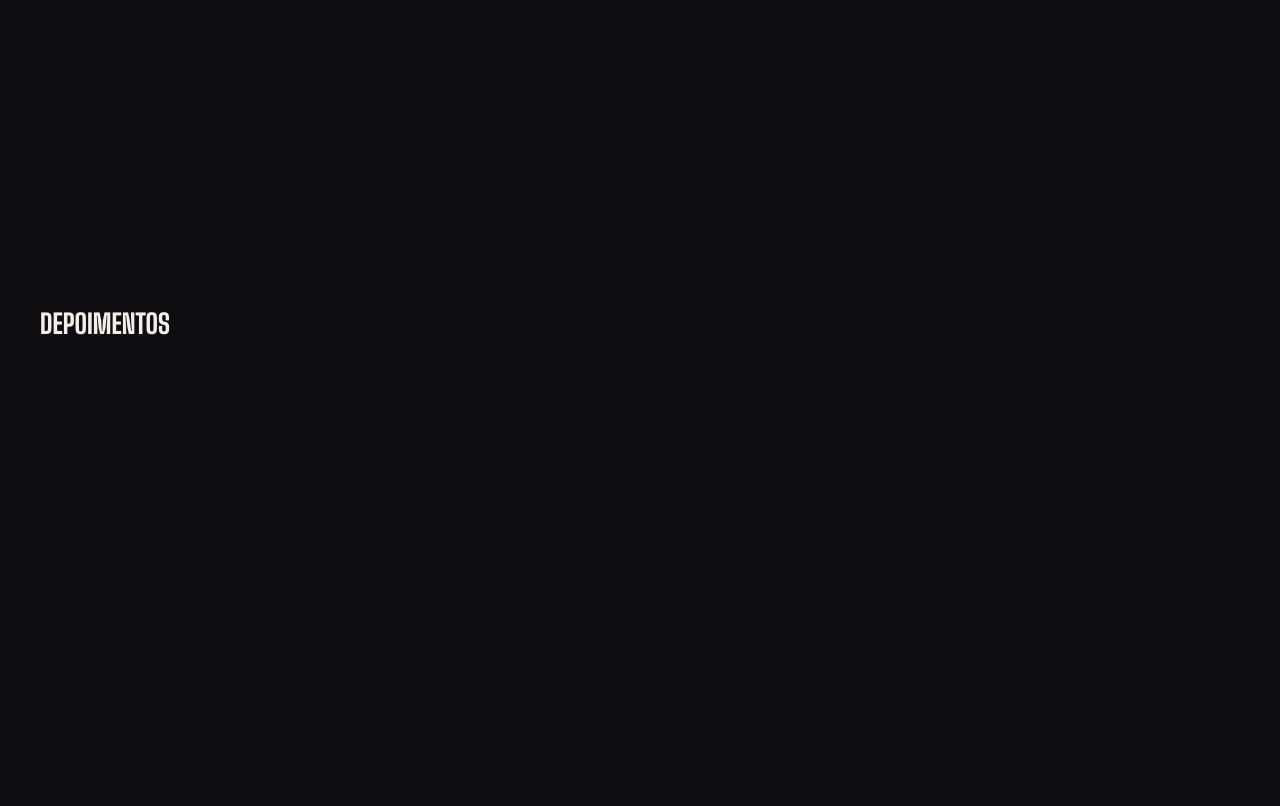
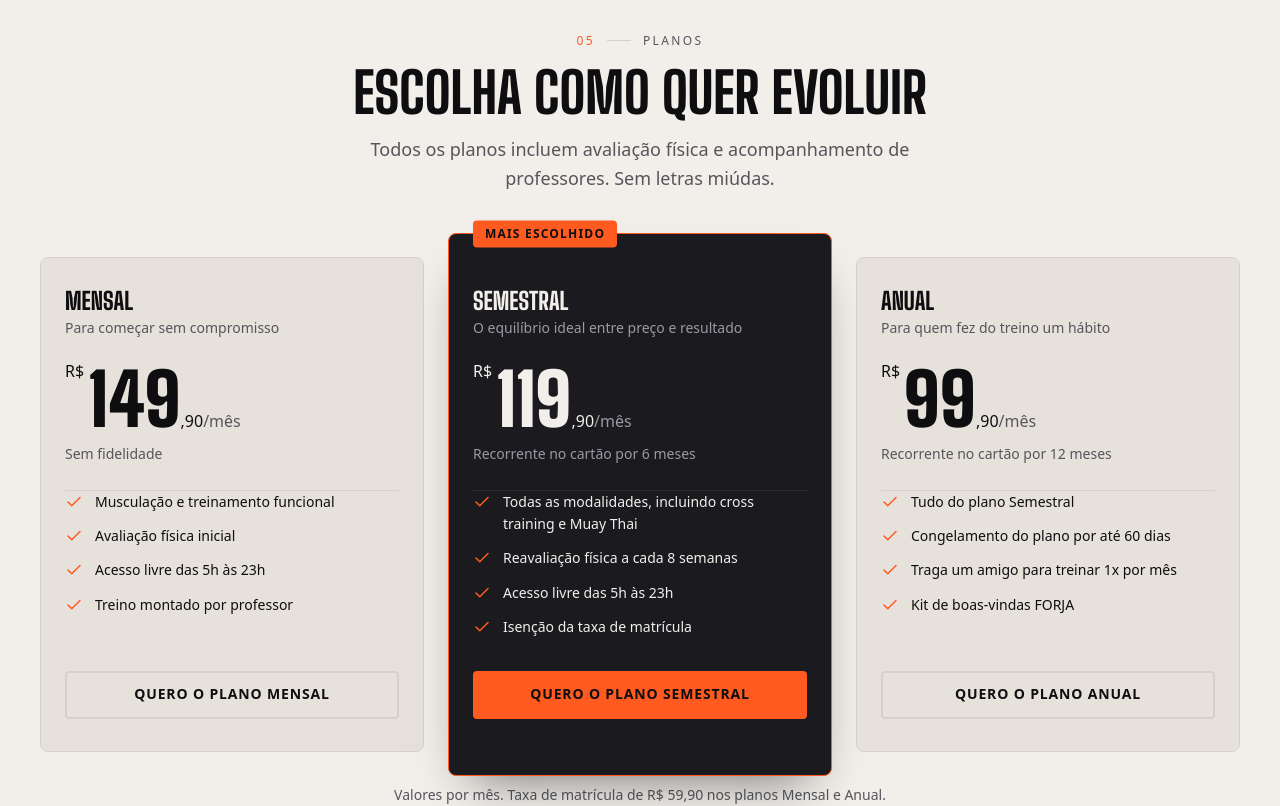
Before and after one commit to CaioDalNegro/landing-page-academia, a React (Vite) app: page / in a window 1280 px wide. Shown: the part 4620-5426 px from the top of the page. Built offline with nearby package versions, Linux system fonts and the light colour scheme.

Commit message:
feat: adiciona seção de planos com destaque

```diff
--- a/src/App.jsx
+++ b/src/App.jsx
@@ -2,9 +2,11 @@ import Header from './sections/Header/Header';
 import Hero from './sections/Hero/Hero';
 import About from './sections/About/About';
 import Modalities from './sections/Modalities/Modalities';
+import Facilities from './sections/Facilities/Facilities';
+import Plans from './sections/Plans/Plans';
 
 // Seções provisórias para testar a navegação; serão substituídas nas próximas etapas
-const PLACEHOLDER_SECTIONS = ['estrutura', 'planos', 'depoimentos', 'contato'];
+const PLACEHOLDER_SECTIONS = ['depoimentos', 'contato'];
 
 function App() {
   return (
@@ -14,6 +16,8 @@ function App() {
         <Hero />
         <About />
         <Modalities />
+        <Facilities />
+        <Plans />
         {PLACEHOLDER_SECTIONS.map((id) => (
           <section
             key={id}
--- /dev/null
+++ b/src/data/plans.js
@@ -0,0 +1,40 @@
+// Planos exibidos na seção de preços; featured marca o plano em destaque
+export const PLANS = [
+  {
+    name: 'Mensal',
+    tagline: 'Para começar sem compromisso',
+    price: { reais: '149', cents: '90' },
+    billing: 'Sem fidelidade',
+    benefits: [
+      'Musculação e treinamento funcional',
+      'Avaliação física inicial',
+      'Acesso livre das 5h às 23h',
+      'Treino montado por professor',
+    ],
+  },
+  {
+    name: 'Semestral',
+    tagline: 'O equilíbrio ideal entre preço e resultado',
+    price: { reais: '119', cents: '90' },
+    billing: 'Recorrente no cartão por 6 meses',
+    featured: true,
+    benefits: [
+      'Todas as modalidades, incluindo cross training e Muay Thai',
+      'Reavaliação física a cada 8 semanas',
+      'Acesso livre das 5h às 23h',
+      'Isenção da taxa de matrícula',
+    ],
+  },
+  {
+    name: 'Anual',
+    tagline: 'Para quem fez do treino um hábito',
+    price: { reais: '99', cents: '90' },
+    billing: 'Recorrente no cartão por 12 meses',
+    benefits: [
+      'Tudo do plano Semestral',
+      'Congelamento do plano por até 60 dias',
+      'Traga um amigo para treinar 1x por mês',
+      'Kit de boas-vindas FORJA',
+    ],
+  },
+];
--- /dev/null
+++ b/src/sections/Plans/Plans.jsx
@@ -0,0 +1,75 @@
+import { Check } from 'lucide-react';
+import Button from '../../components/Button/Button';
+import SectionHeader from '../../components/SectionHeader/SectionHeader';
+import { PLANS } from '../../data/plans';
+import { buildWhatsAppUrl } from '../../data/contact';
+import styles from './Plans.module.css';
+
+function Plans() {
+  return (
+    // section-light troca os tokens de cor: fundo claro sem reescrever nenhum componente
+    <section id="planos" className="section section-light" aria-labelledby="planos-title">
+      <div className="container">
+        <SectionHeader
+          number="05"
+          eyebrow="Planos"
+          title="Escolha como quer evoluir"
+          titleId="planos-title"
+          description="Todos os planos incluem avaliação física e acompanhamento de professores. Sem letras miúdas."
+          className={styles.header}
+        />
+
+        <ul role="list" className={styles.list}>
+          {PLANS.map(({ name, tagline, price, billing, featured, benefits }) => (
+            <li key={name} className={`${styles.card} ${featured ? styles.featured : ''}`}>
+              {featured && <p className={styles.badge}>Mais escolhido</p>}
+
+              <h3 className={styles.name}>{name}</h3>
+              <p className={styles.tagline}>{tagline}</p>
+
+              {/* Preço visual para os olhos e texto completo para leitores de tela */}
+              <p className={styles.price}>
+                <span className="visually-hidden">
+                  R$ {price.reais},{price.cents} por mês
+                </span>
+                <span aria-hidden="true">
+                  <span className={styles.currency}>R$</span>
+                  <span className={styles.amount}>{price.reais}</span>
+                  <span className={styles.cents}>,{price.cents}</span>
+                  <span className={styles.period}>/mês</span>
+                </span>
+              </p>
+              <p className={styles.billing}>{billing}</p>
+
+              <ul role="list" className={styles.benefits}>
+                {benefits.map((benefit) => (
+                  <li key={benefit} className={styles.benefit}>
+                    <Check size={18} className={styles.check} aria-hidden="true" />
+                    {benefit}
+                  </li>
+                ))}
+              </ul>
+
+              {/* Mensagem já identifica o plano, o atendimento começa sabendo o interesse */}
+              <Button
+                href={buildWhatsAppUrl(`Olá! Tenho interesse no plano ${name} da FORJA.`)}
+                target="_blank"
+                rel="noopener noreferrer"
+                variant={featured ? 'primary' : 'outline'}
+                className={styles.cta}
+              >
+                Quero o plano {name}
+              </Button>
+            </li>
+          ))}
+        </ul>
+
+        <p className={styles.note}>
+          Valores por mês. Taxa de matrícula de R$ 59,90 nos planos Mensal e Anual.
+        </p>
+      </div>
+    </section>
+  );
+}
+
+export default Plans;
--- /dev/null
+++ b/src/sections/Plans/Plans.module.css
@@ -0,0 +1,153 @@
+/* Título centralizado: o foco da seção é a comparação entre os cards */
+.header {
+  margin-inline: auto;
+  text-align: center;
+  justify-items: center;
+}
+
+/* Celular: cards empilhados; desktop: 3 colunas (ver media query) */
+.list {
+  display: grid;
+  gap: var(--space-5);
+  max-width: 26rem;
+  margin: var(--space-8) auto 0;
+}
+
+/* Card em coluna; o botão vai para o fim com margin-top: auto */
+.card {
+  position: relative;
+  display: flex;
+  flex-direction: column;
+  padding: var(--space-6) var(--space-5);
+  border: 1px solid var(--color-border);
+  border-radius: var(--radius-md);
+  background-color: var(--color-surface);
+  color: var(--color-text);
+}
+
+/* Plano em destaque: reaplica os tokens escuros dentro da seção clara */
+.featured {
+  --color-surface: var(--color-graphite);
+  --color-border: var(--color-steel);
+  --color-text: var(--color-bone);
+  --color-text-muted: var(--color-mist);
+
+  border-color: var(--color-accent);
+  box-shadow: 0 24px 48px -24px color-mix(in srgb, var(--color-coal) 60%, transparent);
+}
+
+/* Selo posicionado sobre a borda superior do card */
+.badge {
+  position: absolute;
+  top: 0;
+  left: var(--space-5);
+  translate: 0 -50%;
+  padding: var(--space-1) var(--space-3);
+  border-radius: var(--radius-sm);
+  background-color: var(--color-accent);
+  color: var(--color-on-accent);
+  font-size: var(--fs-eyebrow);
+  font-weight: 700;
+  letter-spacing: 0.1em;
+  text-transform: uppercase;
+}
+
+.name {
+  font-size: var(--fs-h3);
+}
+
+.tagline {
+  margin-top: var(--space-1);
+  font-size: var(--fs-small);
+  color: var(--color-text-muted);
+}
+
+/* ---------- Preço ---------- */
+
+.price {
+  margin-top: var(--space-5);
+  line-height: 1;
+}
+
+.currency,
+.cents,
+.period {
+  font-size: 1rem;
+  font-weight: 500;
+}
+
+/* Alinha "R$" ao topo do número, como em etiquetas de preço */
+.currency {
+  vertical-align: top;
+  margin-right: var(--space-1);
+}
+
+.amount {
+  font-family: var(--font-display);
+  font-size: clamp(3.5rem, 3rem + 2vw, 4.5rem);
+  font-weight: 900;
+}
+
+.period {
+  color: var(--color-text-muted);
+}
+
+.billing {
+  margin-top: var(--space-2);
+  font-size: var(--fs-small);
+  color: var(--color-text-muted);
+}
+
+/* ---------- Benefícios ---------- */
+
+.benefits {
+  display: grid;
+  gap: var(--space-3);
+  margin-block: var(--space-5) var(--space-6);
+  padding-top: var(--space-5);
+  border-top: 1px solid var(--color-border);
+}
+
+/* Ícone e texto alinhados pela primeira linha, mesmo quando o texto quebra */
+.benefit {
+  display: flex;
+  align-items: flex-start;
+  gap: var(--space-3);
+  font-size: var(--fs-small);
+}
+
+.check {
+  flex-shrink: 0;
+  margin-top: 0.125rem;
+  color: var(--color-accent);
+}
+
+/* margin-top: auto empurra o botão para a base, alinhando os CTAs entre os cards */
+.cta {
+  width: 100%;
+  margin-top: auto;
+}
+
+.note {
+  margin-top: var(--space-6);
+  font-size: var(--fs-small);
+  text-align: center;
+  color: var(--color-text-muted);
+}
+
+/* ---------- Desktop: 3 colunas com o destaque mais alto ---------- */
+
+@media (min-width: 1024px) {
+  /* stretch iguala a altura dos cards, então os botões ficam na mesma linha */
+  .list {
+    grid-template-columns: repeat(3, 1fr);
+    align-items: stretch;
+    max-width: none;
+  }
+
+  /* Margem negativa faz o destaque ultrapassar os vizinhos em cima e embaixo */
+  .featured {
+    margin-block: calc(var(--space-5) * -1);
+    padding-block: calc(var(--space-6) + var(--space-5));
+  }
+}
```
